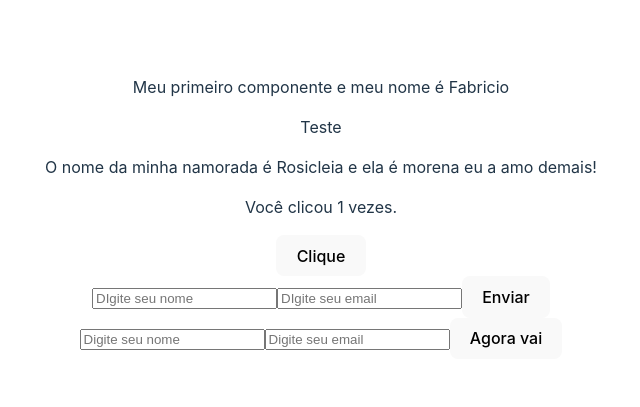
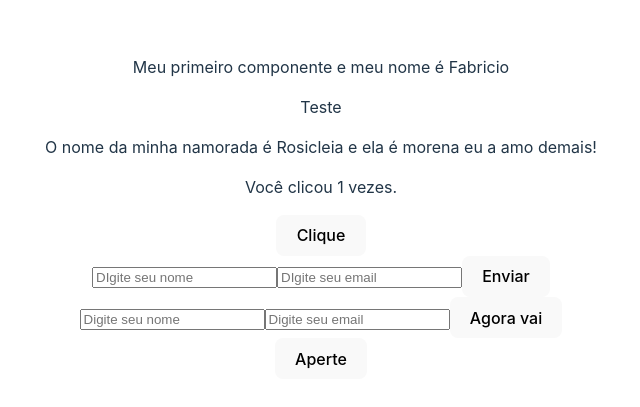
Before and after one commit to fnascimentosilva/React, a React (Vite) app in the folder 2_fundamentos/: page / in a window 1280 px wide. Shown: the part 183-590 px from the top of the page, without its empty margins (319-959 px from the left). Built offline with nearby package versions, Linux system fonts and the light colour scheme.

Commit message:
adicionando o component events na main

```diff
--- a/2_fundamentos/src/App.jsx
+++ b/2_fundamentos/src/App.jsx
@@ -2,6 +2,7 @@
 import './App.css'
 import Counter from './components/Counter'
 import Descricao from './components/Descricao'
+import Events from './components/Events'
 import Pai from './components/Pai'
 import RevisaoUseState from './components/RevisaoUseState'
 import UserInfoForm from './components/UserInfoForm'
@@ -19,6 +20,7 @@ function App() {
       <Counter/>
       <UserInfoForm/>
       <RevisaoUseState/>
+      <Events/>
     </>
   )
 }
```
